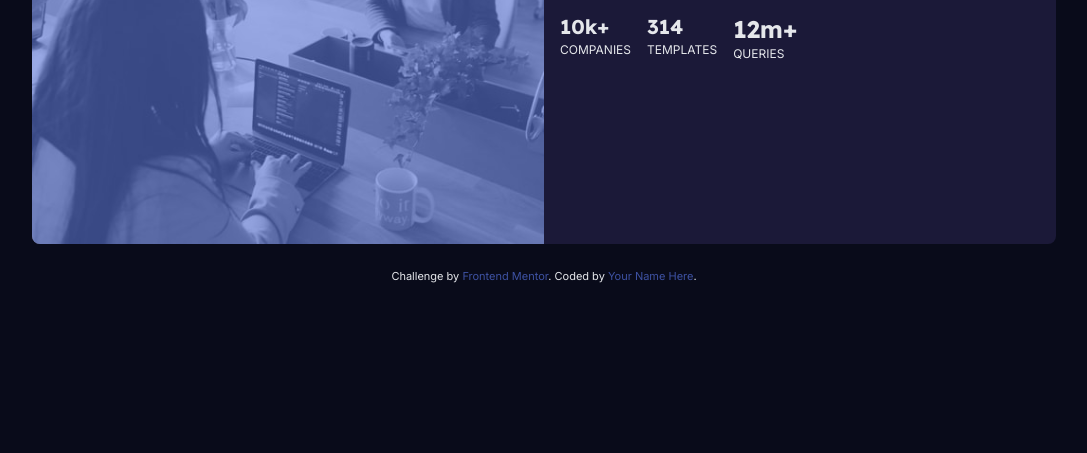
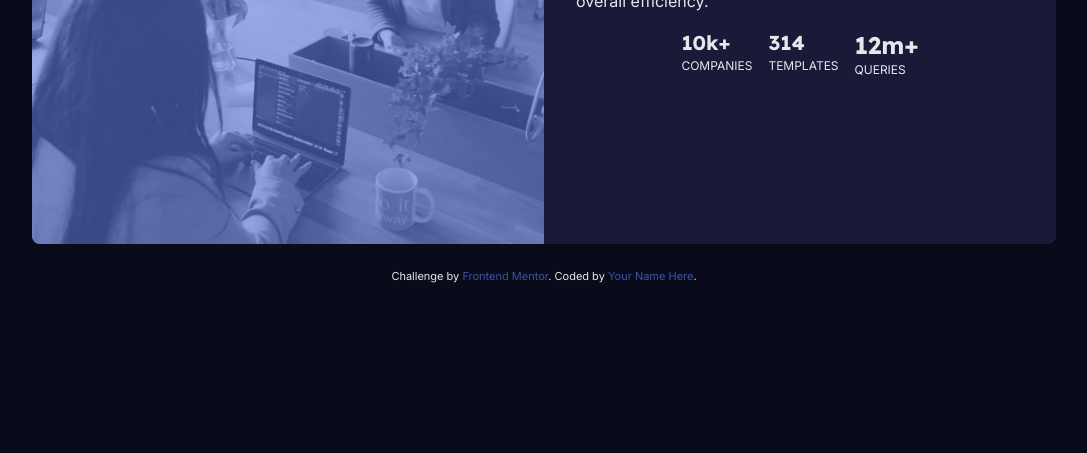
Before and after one commit to 0300hrs/FEM-stats-preview-card, a plain HTML site: page index.html in a window 1280 px wide. Shown: the part 347-800 px from the top of the page, without its empty margins (96-1183 px from the left). Drawn offline with nearby package versions, Linux system fonts and the light colour scheme.

Commit message:
Update index.html

```diff
--- a/index.html
+++ b/index.html
@@ -27,7 +27,7 @@
     <div class="absolute inset-0 w-full h-full bg-[#5c77db] opacity-60"></div>
 </div>
 
-        <div class="md:w-1/2 w-full p-4 flex flex-col gap-4">
+        <div class="md:w-1/2 w-full p-4 flex flex-col gap-4 items-center md:p-8">
             <h1 class="text-3xl font-bold">Get <span class="text-[#5c77db]">insights</span> that help your business grow.</h1>
             <p>
                 Discover the benefits of data analytics and make better decisions regarding revenue, customer
```
